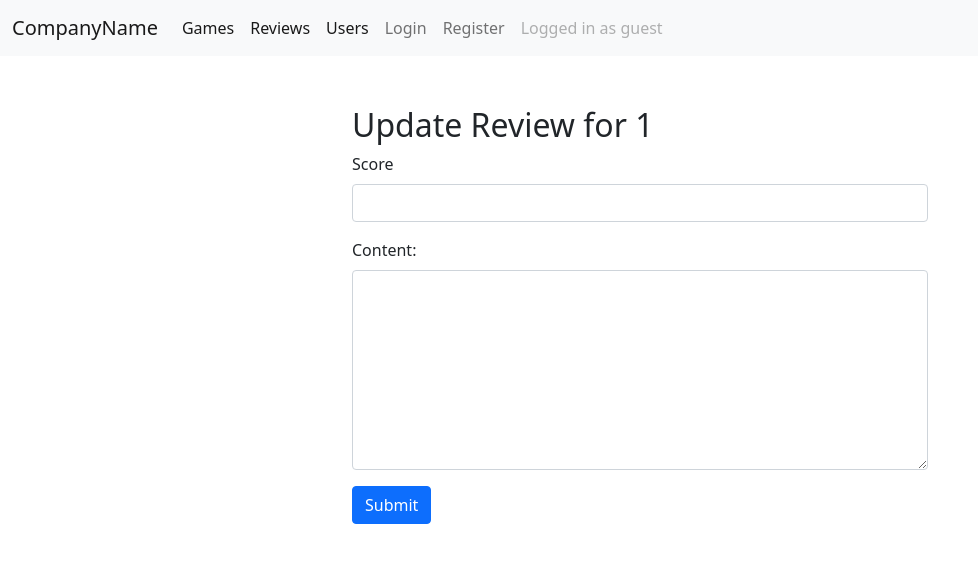
After one commit to Krzys01k/BD2021-gamedb-neo4j, a Flask app: a page that uses FlaskApp/Templates/update_review.html in a window 1280 px wide. The commit adds this page. Shown: the top 563 px of the page, without its empty margins (0-978 px from the left). Run offline with Flask 2, Linux system fonts and the light colour scheme.

Commit message:
usuwanie opinii

```diff
--- /dev/null
+++ b/FlaskApp/Templates/update_review.html
@@ -0,0 +1,19 @@
+{%extends "base.html"%}
+
+{%block content%}
+<div class="container" style="margin:50px auto; width:600px; ">
+    <h2>Update Review for {{game_title}}</h2>
+    <form action = "\update_review\{{user_name}}\{{game_title}}" method = "POST">
+        <div class="mb-3">
+            <label for="InputScore" class="form-label" >Score</label>
+            <input class="form-control" id="InputScore" name="score" type="number" min="0" max="100">
+        </div>
+
+        <div class="mb-3">
+            <label for="InputContent" class="form-label" >Content:</label>
+            <textarea class="form-control" aria-label="With textarea" id="InputContent" name = "content" style="height: 200px"></textarea>
+        </div>
+      <button type="submit" class="btn btn-primary">Submit</button>
+    </form>
+</div>
+{%endblock%}
--- a/FlaskApp/Templates/user_details.html
+++ b/FlaskApp/Templates/user_details.html
@@ -52,7 +52,10 @@
                       <p class="card-text" style="margin-left: 10px"><b>Score: </b> {{r['score']}}</p>
                       <p class="card-text" style="margin-left: 10px"><b>Content:</b><br> {{r['content']}}</p>
                       {% if name == user_name%}
-                      <a class="btn btn-dark" href="\update_review\{{user_name}}\{{r['game']}}" style="width:130px;">update</a>
+                      <span>
+                      <a class="btn btn-dark" href="\update_review\{{user_name}}\{{r['game']}}" style="width:100px; margin-right: 10px;">Update</a>
+                      <a class="btn btn-dark" href="\delete_review\{{user_name}}\{{r['game']}}" style="width:100px;">Delete</a>
+                      </span>
                       {% endif %}
                   </div>
             </div>
--- a/FlaskApp/app.py
+++ b/FlaskApp/app.py
@@ -100,6 +100,18 @@ def update_review_in_db(author_name, game_title, score, content):
     return
 
 
+def delete_review_in_db(author_name, game_title):
+    # adds review by user author_name to game with game_title with parameters score i content
+    with driver.session() as session:
+        session.run(
+            """
+            match (u:User{name:'%s'})-[f1:WROTE]->(r:Review)-[f2:ADDRESSES]->(g:Game{title:'%s'})
+            delete f1, f2, (r)
+            """ % (author_name, game_title)
+        )
+    return
+
+
 def review_exists(author_name, game_title):
     # checks if review exists
     with driver.session() as session:
@@ -193,6 +205,12 @@ def update_review_form(user_name, game_title):
 
     return render_template("update_review.html", name=name, game_title=game_title, user_name = user_name)
 
+
+@app.route('/delete_review/<user_name>/<game_title>', methods=['POST', 'GET'])
+def delete_review(user_name, game_title):
+    global name
+    delete_review_in_db(user_name, game_title)
+    return redirect(url_for('user_details', user_name=user_name))
 
 
 @app.route('/reviews')
```
